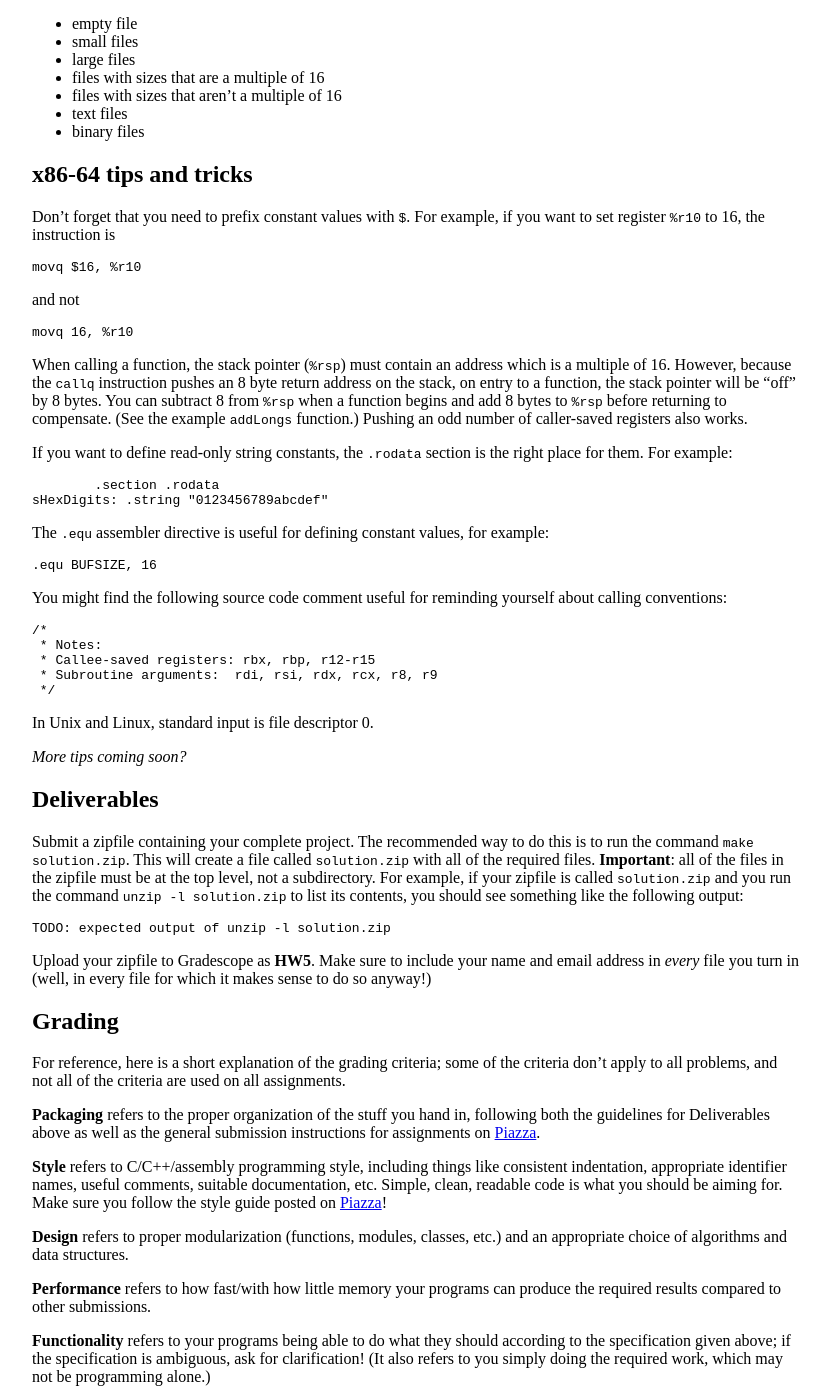
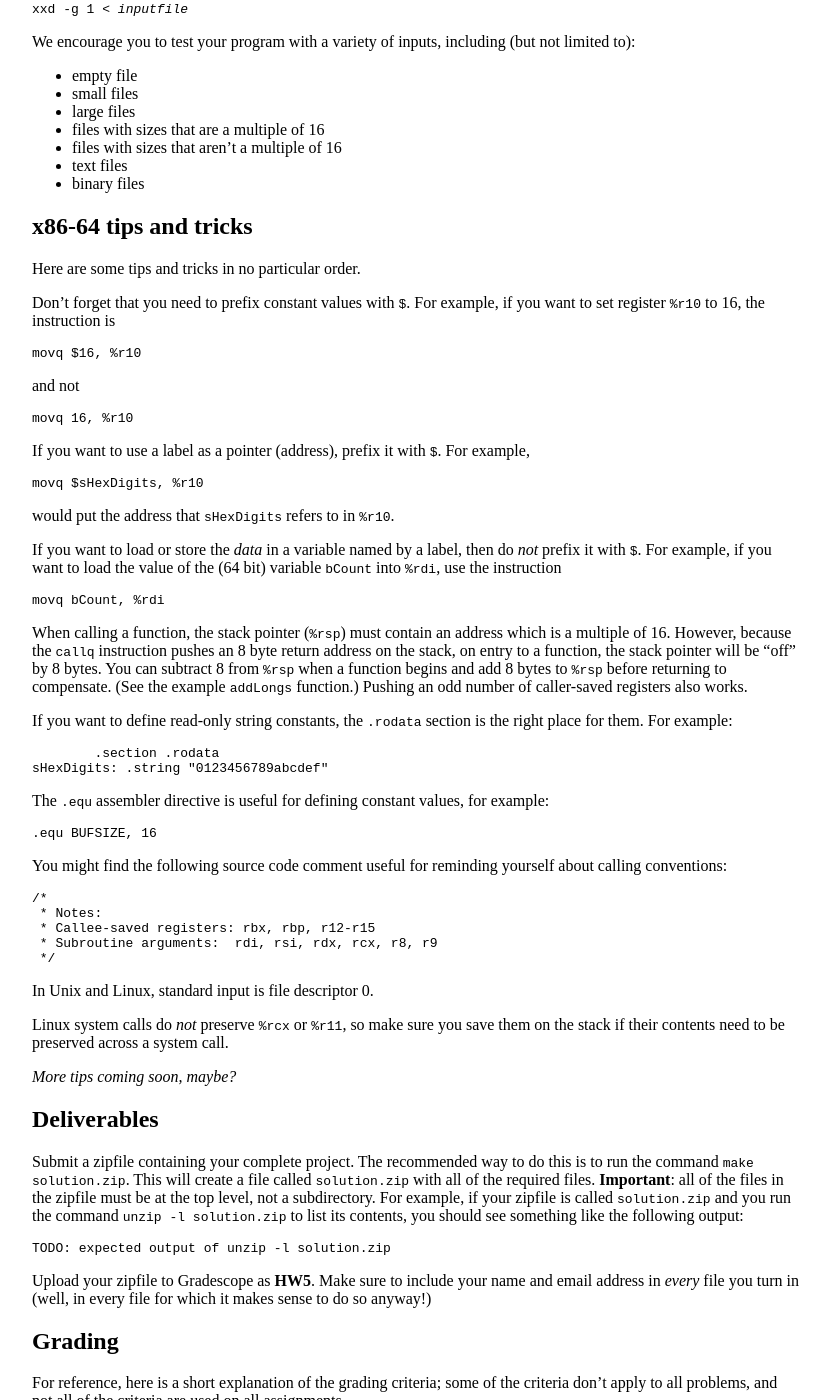
Before and after one commit to jhucsf/fall2019, a Jekyll site: the page built from hw/hw5.md, in a window 1280 px wide and 1400 px high, scrolled down 2355 px. Shown: the whole window, without its empty margins (224-1053 px from the left). Built offline with Jekyll 4.4.1, drawn with Linux system fonts in a browser that asks for light colours; some of the changed text lies outside the part shown.

Commit message:
post hw5

````diff
--- a/hw/hw5.md
+++ b/hw/hw5.md
@@ -4,7 +4,7 @@
 ---
 
   - **Out on:** Monday, Oct 28th, 2019
-  - **Due by:** TBD
+  - **Due by:** Friday, Nov 8th, 2019 by 10pm
   - **Collaboration:** None
   - **Grading:** Packaging 10%, Style 10%, Design 10% Functionality 70%
 
@@ -17,8 +17,12 @@
 This assignment is **all** about hacking **native**
 [x86\_64](https://en.wikipedia.org/wiki/X86-64) assembly code. For
 obvious reasons, **you’ll need a *64-bit* Lubuntu 18.04 LTS reference
-system;** you cannot do this assignment on a 32-bit install. You’ll use
-the standard
+system;** you cannot do this assignment on a 32-bit install.
+(Note that the ugrad machines should work, but testing on an
+Ubuntu 18.04-derived system or virtual machine is recommended
+since it matches what the autograder will be using.)
+
+You’ll use the standard
 [gcc](http://en.wikipedia.org/wiki/GNU_Compiler_Collection)/[gas](http://en.wikipedia.org/wiki/GNU_Assembler)
 toolchain and you **must** use AT\&T syntax, **not** Intel syntax.
 
@@ -199,6 +203,8 @@
 
 ## x86-64 tips and tricks
 
+Here are some tips and tricks in no particular order.
+
 Don't forget that you need to prefix constant values with `$`.  For example,
 if you want to set register `%r10` to 16, the instruction is
 
@@ -210,6 +216,24 @@
 
 ```
 movq 16, %r10
+```
+
+If you want to use a label as a pointer (address), prefix it with
+`$`.  For example,
+
+```
+movq $sHexDigits, %r10
+```
+
+would put the address that `sHexDigits` refers to in `%r10`.
+
+If you want to load or store the *data* in a variable named by a
+label, then do *not* prefix it with `$`.  For example, if you want
+to load the value of the (64 bit) variable `bCount` into `%rdi`,
+use the instruction
+
+```
+movq bCount, %rdi
 ```
 
 When calling a function, the stack pointer (`%rsp`) must contain an address
@@ -248,7 +272,9 @@
 
 In Unix and Linux, standard input is file descriptor 0.
 
-*More tips coming soon?*
+Linux system calls do *not* preserve `%rcx` or `%r11`, so make sure you save them on the stack if their contents need to be preserved across a system call.
+
+*More tips coming soon, maybe?*
 
 ## Deliverables
 
````
Also changed, not shown: index.md (+2 -0 lines).
